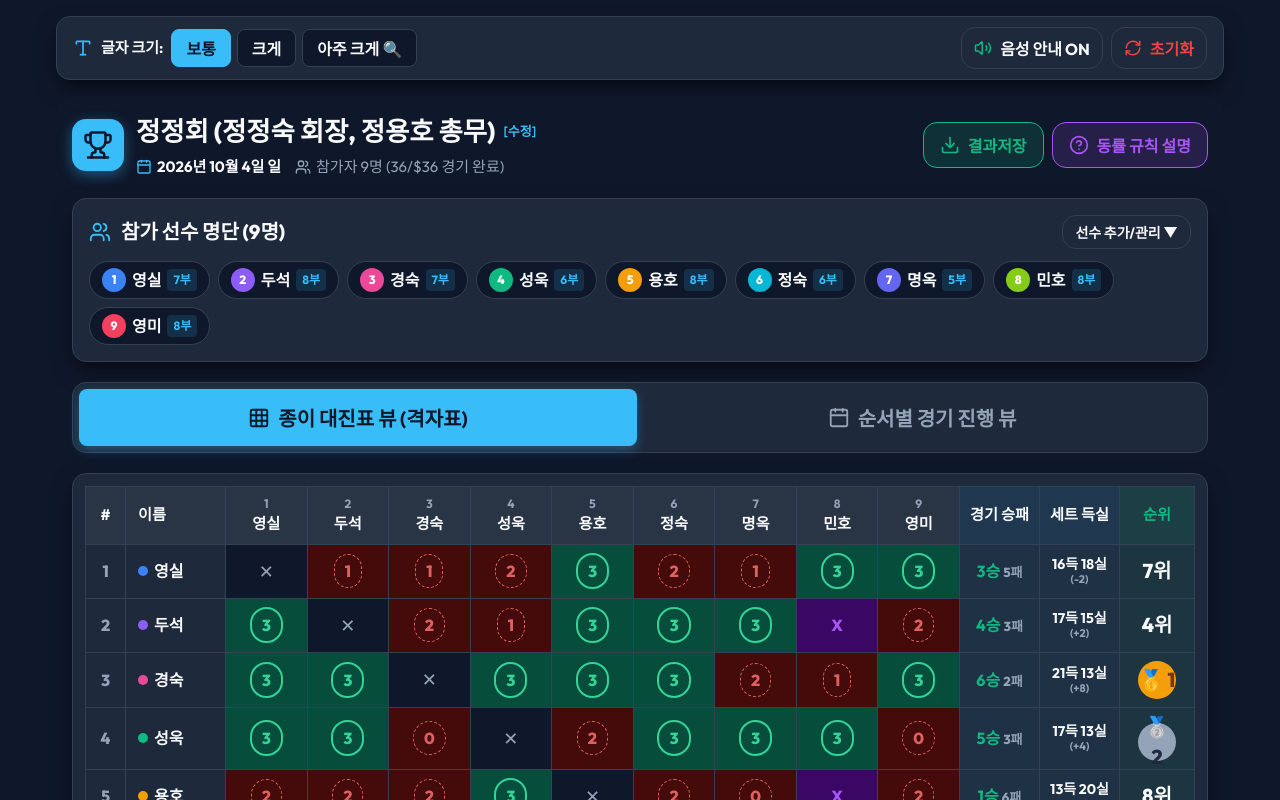
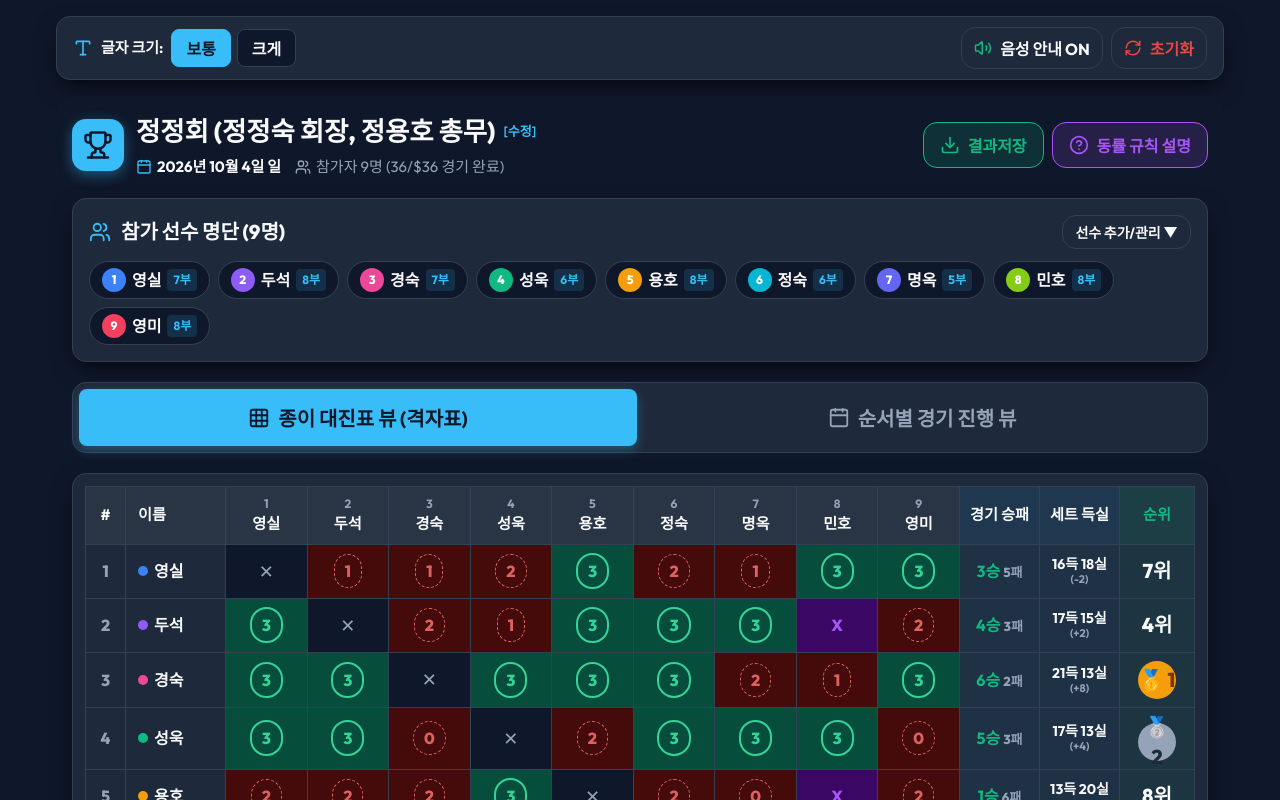
Before and after one commit to swmin/pingpong-club, a React (Vite) app: page / in a window 1280 px wide. Shown: the top 800 px of the page. Built offline with nearby package versions, Linux system fonts and the light colour scheme; a web font is replaced by a local one.

Commit message:
chore: remove 아주 크게 font button

```diff
--- a/src/components/SeniorFontControls.jsx
+++ b/src/components/SeniorFontControls.jsx
@@ -26,12 +26,6 @@ export default function SeniorFontControls({
             onClick={() => setFontScale(1.2)}
           >
             크게
-          </button>
-          <button
-            className={`font-btn ${fontScale === 1.4 ? 'active' : ''}`}
-            onClick={() => setFontScale(1.4)}
-          >
-            아주 크게 🔍
           </button>
         </div>
       </div>
```
Also changed, not shown: pingpong-club-scoreboard.html (+1 -1 lines).
